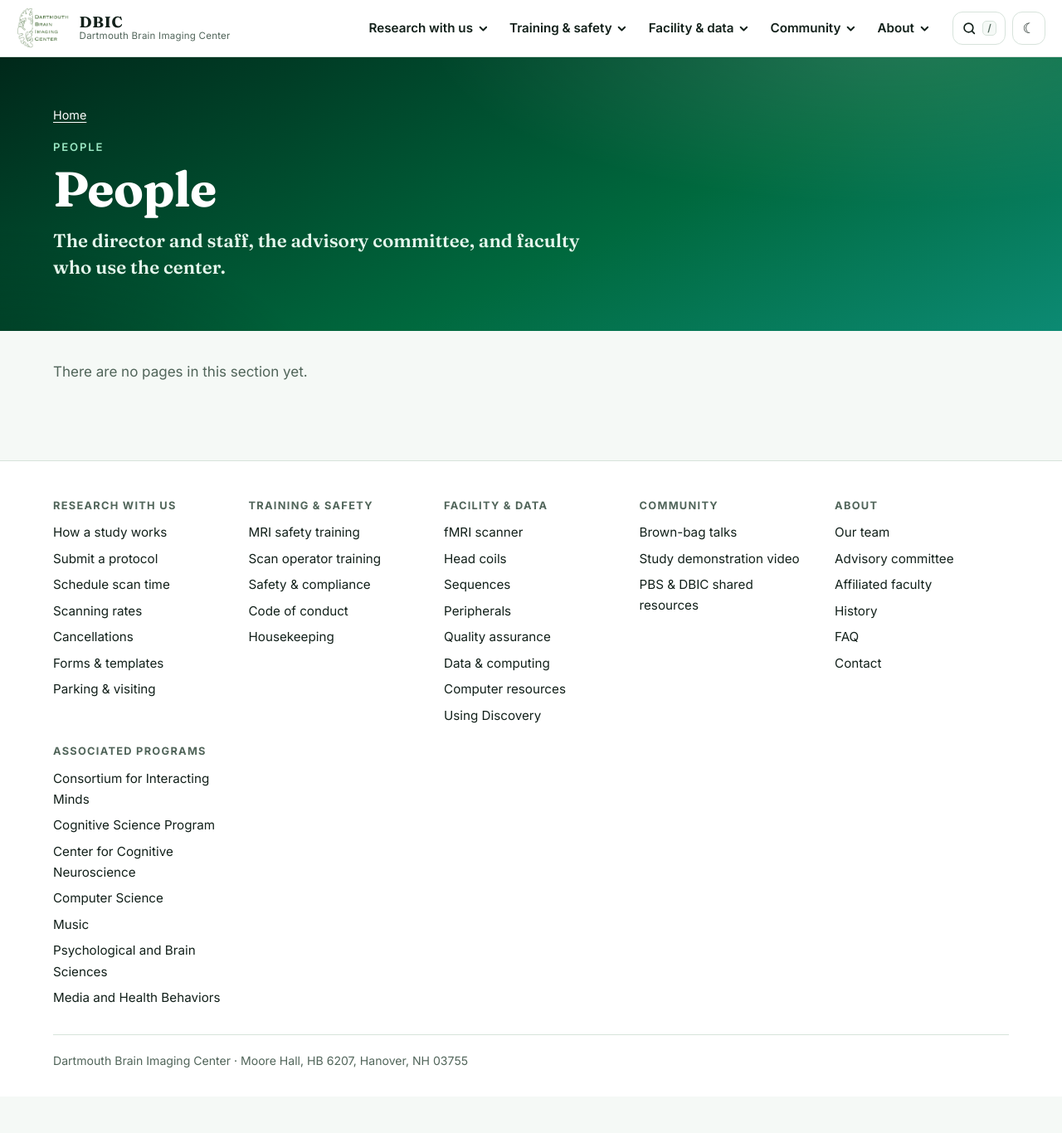
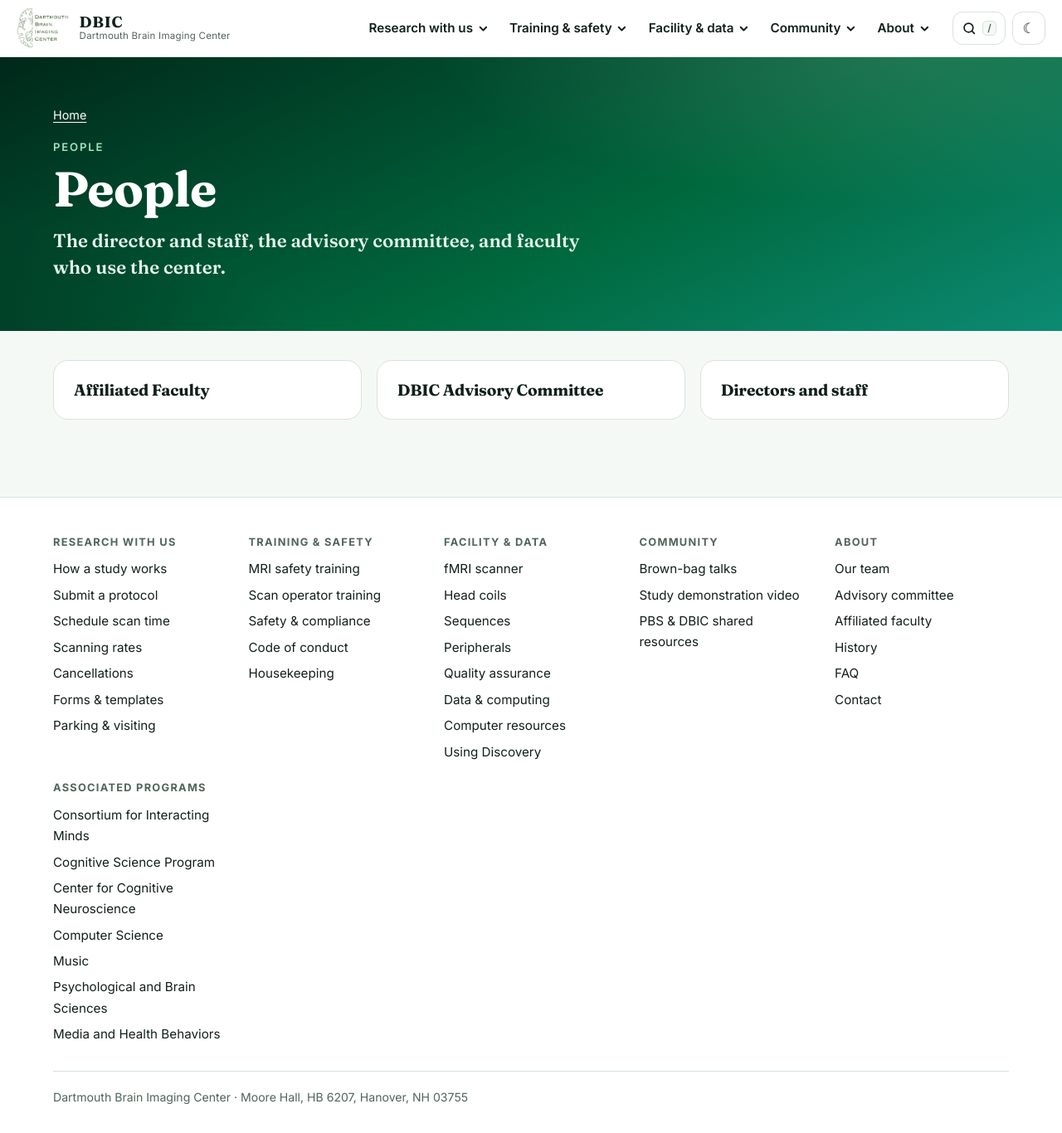
Before and after one commit to dbic/dbic.github.io, a Jekyll site: the page built from people/index.md, in a window 1280 px wide and 1366 px high. Shown: the whole window at 83% size. Built offline with Jekyll 4.4.1, drawn with Linux system fonts in a browser that asks for light colours; part of the change alters nothing that is shown.

Commit message:
fix bug in Claude code

```diff
--- a/_includes/redesign/section-index.html
+++ b/_includes/redesign/section-index.html
@@ -10,48 +10,78 @@
   Hints, all optional, in a page's own front matter:
     summary:      one line shown under the title
     index_title:  a different title for this list (default: the page title)
-    group:        a heading to list the page under
-    order:        a number; numbered pages come first, in that order; the rest follow alphabetically
+    group:        a heading to list the page under (groups are shown alphabetically; pages without one come last)
     listed: false keep this page out of the list
+  Pages are listed alphabetically by the title shown, ignoring capital letters.
+  Only plain Liquid is used (no where_exp, no page.ext), so it behaves the same in every Jekyll version.
 {%- endcomment -%}
 {%- assign colors = 'green,teal,indigo,amber,rose,violet' | split: ',' -%}
 {%- assign prefixes = include.hide_prefix | default: '' | split: ',' -%}
 {%- capture curated -%}{%- for g in include.groups -%}{%- for l in g.links -%}|{{ l.url }}|{%- endfor -%}{%- endfor -%}{%- endcapture -%}
-{%- assign kids = site.pages | where: 'dir', page.dir | where_exp: 'p', 'p.url != page.url' | where_exp: 'p', 'p.title' | where_exp: 'p', 'p.listed != false' | where_exp: 'p', "p.ext == '.md' or p.ext == '.html'" -%}
-{%- assign ordered = kids | where_exp: 'p', 'p.order' | sort: 'order' -%}
-{%- assign rest = kids | where_exp: 'p', 'p.order == nil' | sort_natural: 'title' -%}
-{%- assign all = ordered | concat: rest -%}
-{%- capture keep -%}
-{%- for p in all -%}
+{%- assign kids = site.pages | where: 'dir', page.dir | sort: 'name' -%}
+{%- comment -%} Step 1: which pages are listed (as a string of |url| markers), and the titles to sort by. {%- endcomment -%}
+{%- assign keep = '' -%}
+{%- assign tkeys = '' -%}
+{%- for p in kids -%}
 {%- assign skip = false -%}
+{%- if p.url == page.url -%}{%- assign skip = true -%}{%- endif -%}
+{%- if p.listed == false -%}{%- assign skip = true -%}{%- endif -%}
+{%- unless p.title -%}{%- assign skip = true -%}{%- endunless -%}
+{%- unless p.name contains '.md' or p.name contains '.html' -%}{%- assign skip = true -%}{%- endunless -%}
 {%- assign marker = '|' | append: p.url | append: '|' -%}
 {%- if curated contains marker -%}{%- assign skip = true -%}{%- endif -%}
 {%- for pre in prefixes -%}{%- assign prefix = pre | strip -%}{%- if prefix != '' -%}{%- assign head = p.name | slice: 0, prefix.size -%}{%- if head == prefix -%}{%- assign skip = true -%}{%- endif -%}{%- endif -%}{%- endfor -%}
-{%- unless skip -%}|{{ p.url }}|{%- endunless -%}
+{%- unless skip -%}
+{%- assign keep = keep | append: marker -%}
+{%- assign dt = p.index_title | default: p.title -%}
+{%- assign tmark = '|' | append: dt | append: '|' -%}
+{%- unless tkeys contains tmark -%}{%- assign tkeys = tkeys | append: tmark -%}{%- endunless -%}
+{%- endunless -%}
 {%- endfor -%}
+{%- comment -%} Step 2: the listed pages in order: alphabetical by displayed title, ignoring capitals. {%- endcomment -%}
+{%- assign tlist = tkeys | split: '|' | sort_natural -%}
+{%- assign ordered = '' | split: ',' -%}
+{%- for t in tlist -%}{%- if t != '' -%}
+{%- for p in kids -%}{%- assign marker = '|' | append: p.url | append: '|' -%}{%- if keep contains marker -%}
+{%- assign dt = p.index_title | default: p.title -%}
+{%- if dt == t -%}{%- assign one = kids | where: 'url', p.url -%}{%- assign ordered = ordered | concat: one -%}{%- endif -%}
+{%- endif -%}{%- endfor -%}
+{%- endif -%}{%- endfor -%}
+{%- comment -%} Step 3: draw them. {%- endcomment -%}
+{%- if include.groups -%}
+{%- capture leftover -%}{%- if ordered.size > 0 -%}<section class="lgroup c-teal"><header><div><h2>{{ include.heading | default: 'More in this section' | escape }}</h2></div></header><ul>
+{%- for p in ordered %}<li><a href="{{ p.url | relative_url }}"><b>{{ p.index_title | default: p.title | escape }}</b>{% if p.summary %}<span>{{ p.summary | escape }}</span>{% endif %}</a></li>{%- endfor %}</ul></section>{%- endif -%}{%- endcapture -%}
+{% include redesign/link-groups.html groups=include.groups extra=leftover %}
+{%- elsif ordered.size > 0 -%}
+{%- assign gnames = '' -%}
+{%- assign has_groups = false -%}
+{%- for p in ordered -%}{%- if p.group -%}
+{%- assign has_groups = true -%}
+{%- assign gmark = '|' | append: p.group | append: '|' -%}
+{%- unless gnames contains gmark -%}{%- assign gnames = gnames | append: gmark -%}{%- endunless -%}
+{%- endif -%}{%- endfor -%}
+{%- assign glist = gnames | split: '|' | sort_natural -%}
+{%- capture grouped_html -%}
+{%- for gn in glist -%}{%- if gn != '' -%}
+<h2 class="si-h">{{ gn | escape }}</h2>
+<div class="tiles">
+{%- assign n = 0 -%}
+{%- for p in ordered -%}{%- if p.group == gn -%}{%- assign ci = n | modulo: 6 -%}{%- assign n = n | plus: 1 %}
+<a class="tile c-{{ colors[ci] }}" href="{{ p.url | relative_url }}"><h3>{{ p.index_title | default: p.title | escape }}</h3>{% if p.summary %}<p>{{ p.summary | escape }}</p>{% endif %}</a>
+{%- endif -%}{%- endfor %}
+</div>
+{%- endif -%}{%- endfor -%}
 {%- endcapture -%}
-{%- assign shown = all | where_exp: 'p', 'keep contains p.url' -%}
-{%- if include.groups -%}
-{%- capture leftover -%}{%- if shown.size > 0 -%}<section class="lgroup c-teal"><header><div><h2>{{ include.heading | default: 'More in this section' | escape }}</h2></div></header><ul>{%- for p in shown %}<li><a href="{{ p.url | relative_url }}"><b>{{ p.index_title | default: p.title | escape }}</b>{% if p.summary %}<span>{{ p.summary | escape }}</span>{% endif %}</a></li>{%- endfor %}</ul></section>{%- endif -%}{%- endcapture -%}
-{% include redesign/link-groups.html groups=include.groups extra=leftover %}
-{%- elsif shown.size > 0 -%}
-{%- assign has_groups = false -%}
-{%- for p in shown %}{% if p.group %}{% assign has_groups = true %}{% endif %}{% endfor -%}
-{%- assign gs = shown | group_by: 'group' -%}
-{%- assign html_a = '' -%}
-{%- assign html_b = '' -%}
-{%- for g in gs -%}
-{%- capture block -%}
-{%- if has_groups %}<h2 class="si-h">{{ g.name | default: 'Other pages' | escape }}</h2>{% endif -%}
-<div class="tiles">
-{%- for p in g.items %}{% assign ci = forloop.index0 | modulo: 6 %}
+{%- capture ungrouped_tiles -%}
+{%- assign n = 0 -%}
+{%- for p in ordered -%}{%- unless p.group -%}{%- assign ci = n | modulo: 6 -%}{%- assign n = n | plus: 1 %}
 <a class="tile c-{{ colors[ci] }}" href="{{ p.url | relative_url }}"><h3>{{ p.index_title | default: p.title | escape }}</h3>{% if p.summary %}<p>{{ p.summary | escape }}</p>{% endif %}</a>
-{%- endfor %}
-</div>
+{%- endunless -%}{%- endfor -%}
 {%- endcapture -%}
-{%- if g.name == '' -%}{%- capture html_b -%}{{ html_b }}{{ block }}{%- endcapture -%}{%- else -%}{%- capture html_a -%}{{ html_a }}{{ block }}{%- endcapture -%}{%- endif -%}
-{%- endfor -%}
-<div class="section-index">{{ html_a }}{{ html_b }}</div>
+{%- assign ungrouped_len = ungrouped_tiles | strip | size -%}
+<div class="section-index">{{ grouped_html }}
+{%- if ungrouped_len > 0 -%}{%- if has_groups -%}<h2 class="si-h">Other pages</h2>{%- endif -%}<div class="tiles">{{ ungrouped_tiles }}
+</div>{%- endif -%}</div>
 {%- else -%}
 <p class="si-none">There are no pages in this section yet.</p>
 {%- endif -%}
```
